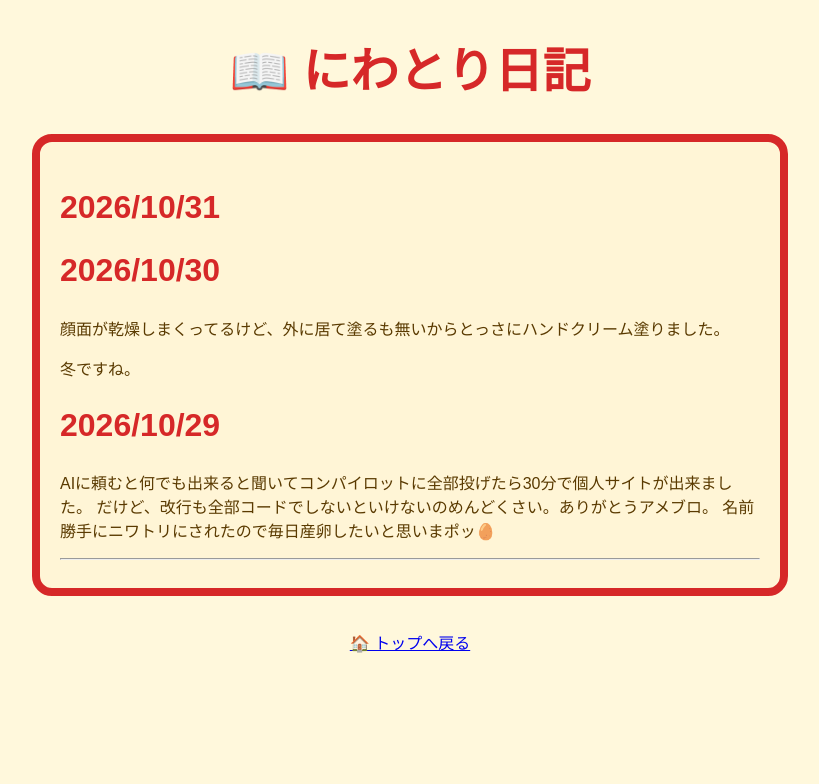
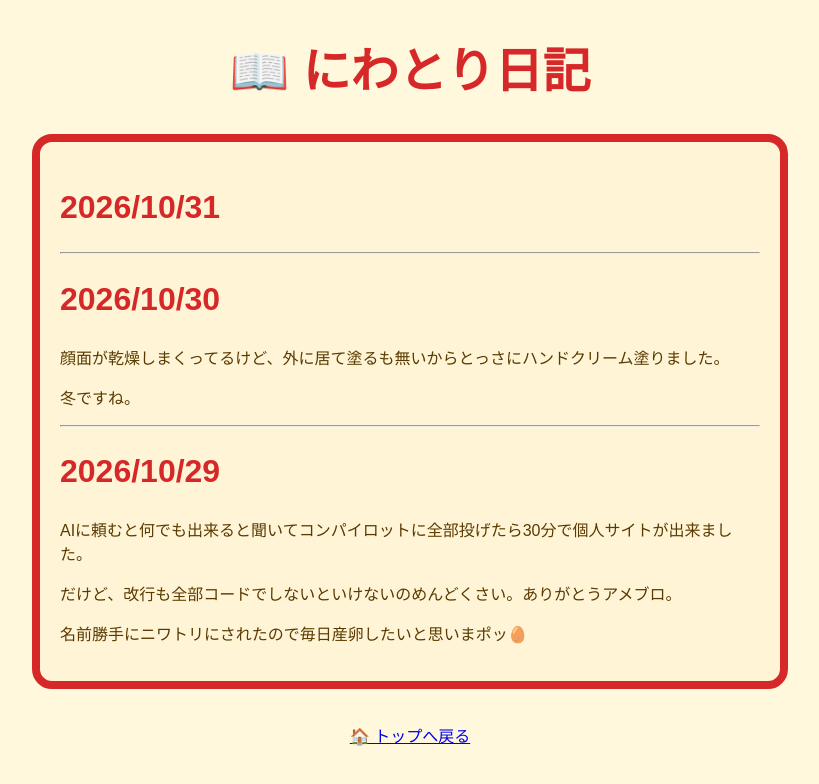
Before and after one commit to jinkokammiryo/jinkokammiryo.github.io, a plain HTML site: page diary.html in a window 1280 px wide. Shown: the whole page, without its empty margins (230-1049 px from the left). Drawn offline with Linux system fonts and the light colour scheme.

Commit message:
Update diary.html

```diff
--- a/diary.html
+++ b/diary.html
@@ -38,6 +38,8 @@ text-align:left;
 
 </p>
 
+<hr>
+
 <h2 style="font-size:32px;color:#D62828;">
 2026/10/30
 </h2>
@@ -49,19 +51,24 @@ text-align:left;
 冬ですね。
 </p>
 
+<hr>
+
 <h2 style="font-size:32px;color:#D62828;">
 2026/10/29
 </h2>
 
 <p>
 AIに頼むと何でも出来ると聞いてコンパイロットに全部投げたら30分で個人サイトが出来ました。
+</p>
 
+<p>
 だけど、改行も全部コードでしないといけないのめんどくさい。ありがとうアメブロ。
+</p>
 
+<p>
 名前勝手にニワトリにされたので毎日産卵したいと思いまポッ🥚
 </p>
 
-<hr>
 
 </div>
 
```
